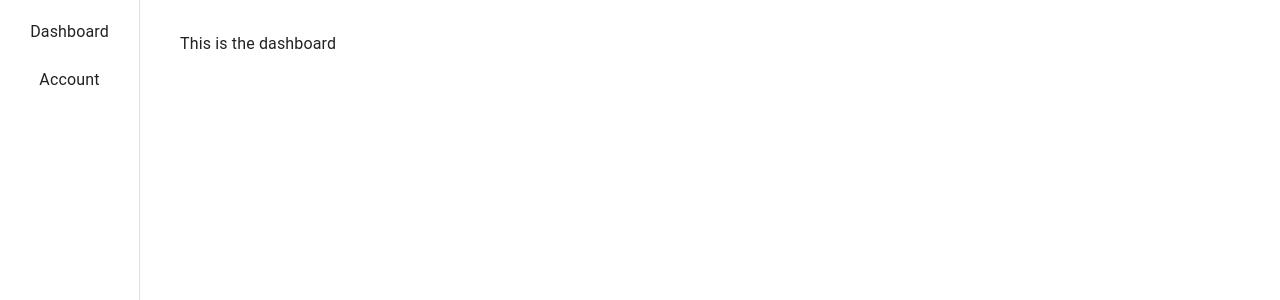
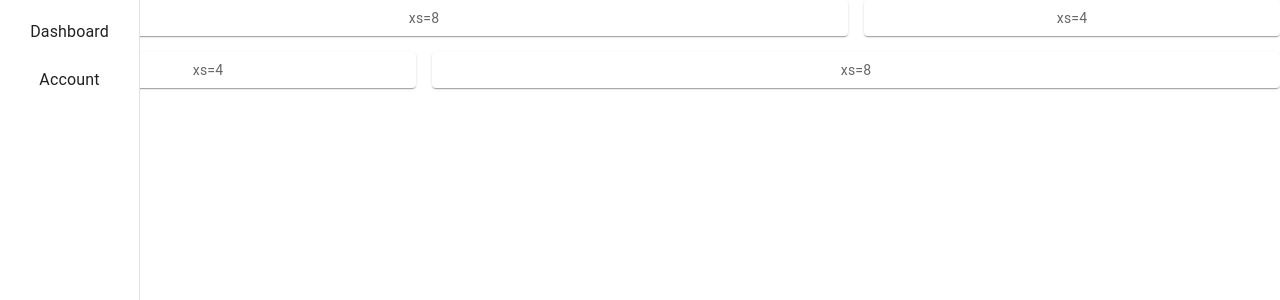
Before and after one commit to kaagaj-bottle/watt-a-saver, a React (Vite) app in the folder client/: page / in a window 1280 px wide. Shown: the top 300 px of the page. Built offline with nearby package versions, Linux system fonts and the light colour scheme; sample sign-in values are in the browser's storage.

Commit message:
dashboard grid working

```diff
--- a/client/src/pages/Dashboard.jsx
+++ b/client/src/pages/Dashboard.jsx
@@ -1,12 +1,37 @@
-import { Box } from '@mui/material'
-import React from 'react'
-import { styleObject } from '../utils/globalConsts'
+import * as React from 'react';
+import { styled } from '@mui/material/styles';
+import Box from '@mui/material/Box';
+import Paper from '@mui/material/Paper';
+import Grid from '@mui/material/Grid';
+
+import { styleObject } from '../utils/globalConsts';
+const Item = styled(Paper)(({ theme }) => ({
+  backgroundColor: theme.palette.mode === 'dark' ? '#1A2027' : '#fff',
+  ...theme.typography.body2,
+  padding: theme.spacing(1),
+  textAlign: 'center',
+  color: theme.palette.text.secondary,
+}));
+
 export default function Dashboard() {
   return (
-    <>
-      <Box sx={styleObject}>
-        This is the dashboard
+    <Box sx={{ styleObject }}>
+      <Box sx={{ flexGrow: 1 }}>
+        <Grid container spacing={2}>
+          <Grid item xs={8}>
+            <Item>xs=8</Item>
+          </Grid>
+          <Grid item xs={4}>
+            <Item>xs=4</Item>
+          </Grid>
+          <Grid item xs={4}>
+            <Item>xs=4</Item>
+          </Grid>
+          <Grid item xs={8}>
+            <Item>xs=8</Item>
+          </Grid>
+        </Grid>
       </Box>
-    </>
-  )
+    </Box>
+  );
 }
```
